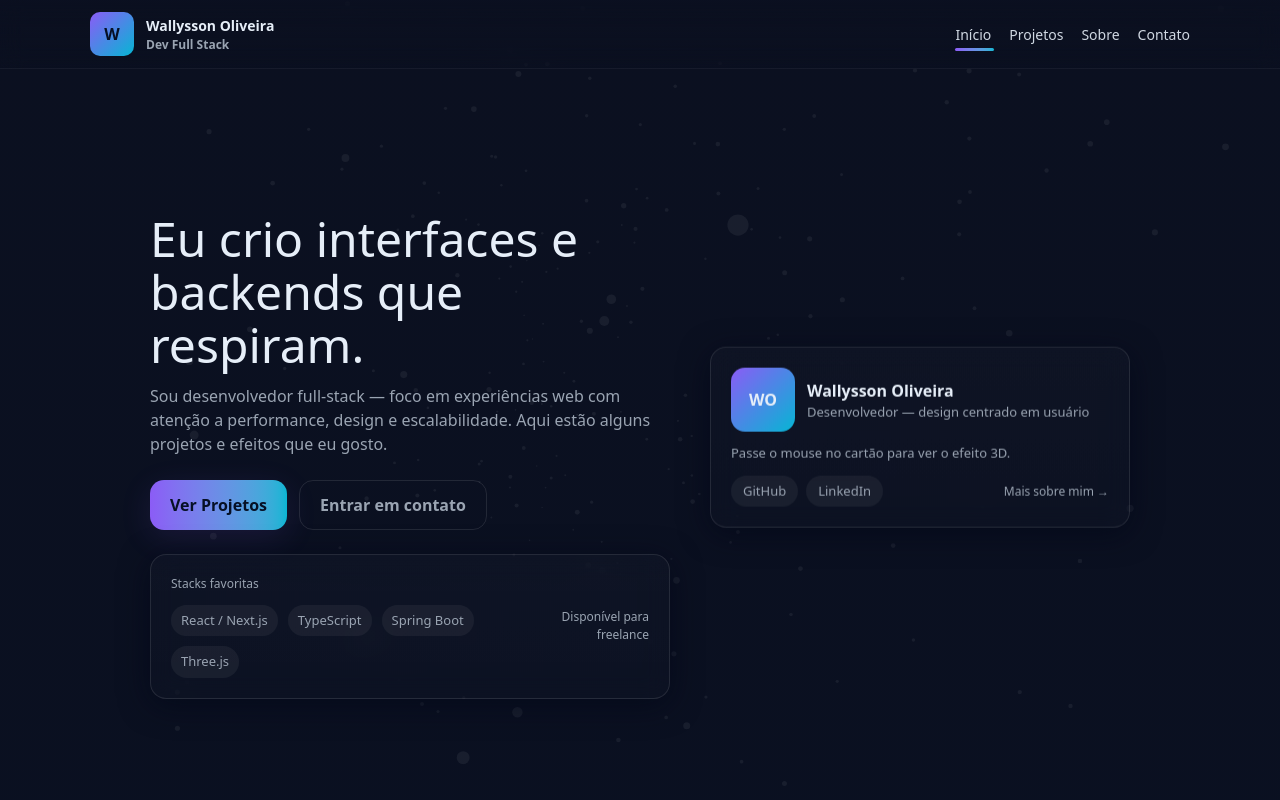
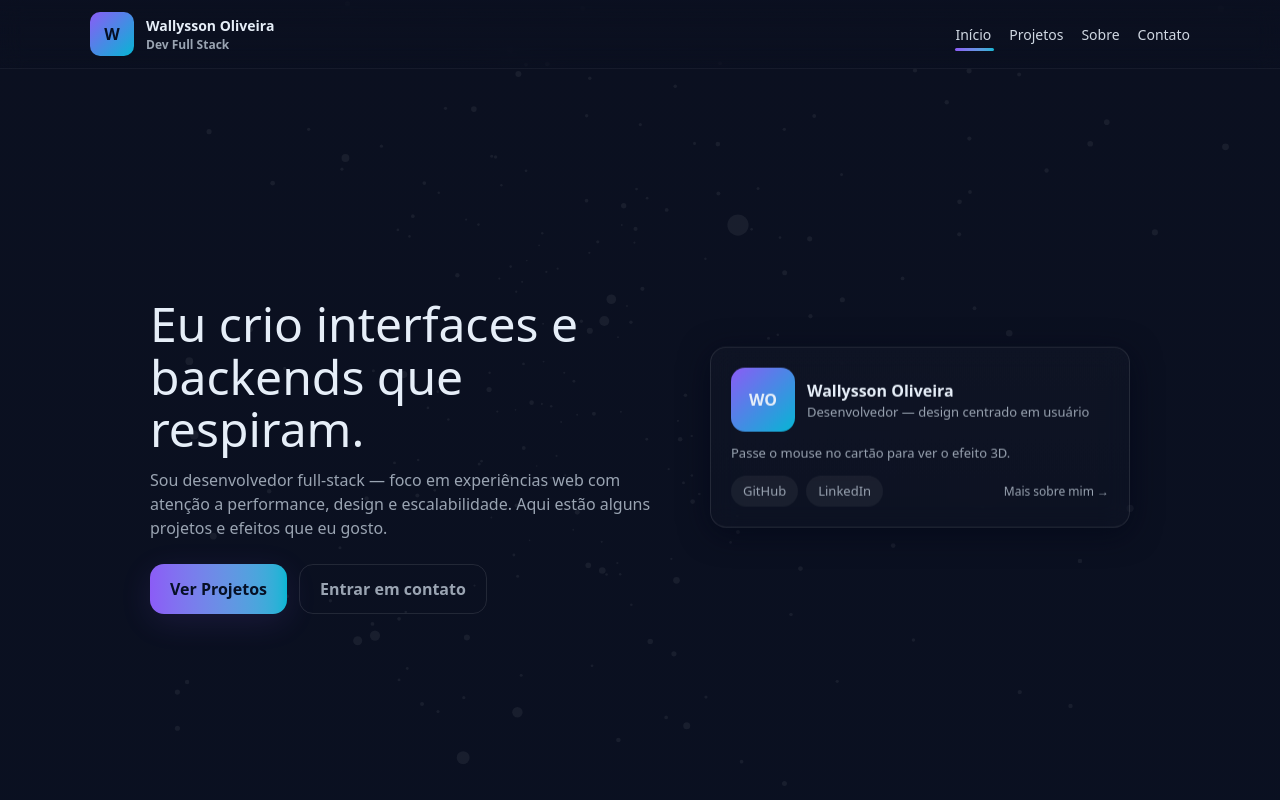
Before and after one commit to WallyssonSousa/my-portfolio, a Next.js app: page / in a window 1280 px wide. Shown: the top 800 px of the page. Built offline with nearby package versions, Linux system fonts and the light colour scheme.

Commit message:
Feat: Removendo sessão, e realizando enquadramento visual sem sessão removida

```diff
--- a/components/hero.tsx
+++ b/components/hero.tsx
@@ -1,24 +1,18 @@
 export default function Hero() {
   return (
-    <section
-      id="home"
-      className="hero relative isolate grid min-h-[100vh] items-center px-5 pt-24 sm:pt-28"
-    >
+    <section id="home" className="hero relative isolate grid min-h-[100vh] items-center px-5 pt-24 sm:pt-28">
       <div className="hero-inner grid grid-cols-1 items-center gap-10 md:grid-cols-[1fr_420px]">
         {/* Coluna Esquerda */}
         <div>
           <h1 className="headline m-0 text-[clamp(26px,6vw,48px)] leading-[1.1]">
             Eu crio interfaces e backends que{" "}
-            <span className="bg-gradient-to-r from-[#8b5cf6] to-[#06b6d4] bg-clip-text text-transparent">
-              respiram
-            </span>
+            <span className="bg-gradient-to-r from-[#8b5cf6] to-[#06b6d4] bg-clip-text text-transparent">respiram</span>
             .
           </h1>
 
           <p className="sub mt-3 max-w-[540px] text-[15px] text-[#9aa4b2] sm:text-[16px]">
-            Sou desenvolvedor full-stack — foco em experiências web com atenção
-            a performance, design e escalabilidade. Aqui estão alguns projetos e
-            efeitos que eu gosto.
+            Sou desenvolvedor full-stack — foco em experiências web com atenção a performance, design e escalabilidade.
+            Aqui estão alguns projetos e efeitos que eu gosto.
           </p>
 
           {/* CTAs */}
@@ -36,30 +30,6 @@ export default function Hero() {
               Entrar em contato
             </a>
           </div>
-
-          {/* Card Hero */}
-          <div className="card-hero mt-6 rounded-2xl border border-white/10 bg-[linear-gradient(180deg,rgba(255,255,255,0.02),rgba(255,255,255,0.01))] p-5 shadow-[0_6px_30px_rgba(2,6,23,0.6)] backdrop-blur-md">
-            <div className="flex flex-col gap-4 sm:flex-row sm:items-center sm:justify-between">
-              <div>
-                <div className="text-[12px] text-[#9aa4b2]">
-                  Stacks favoritas
-                </div>
-                <div className="skills mt-3 flex flex-wrap gap-2.5">
-                  {["React / Next.js", "TypeScript", "Spring Boot", "Three.js"].map((stack) => (
-                    <div
-                      key={stack}
-                      className="chip inline-flex items-center justify-center rounded-full bg-white/5 px-2.5 py-1.5 text-[13px] text-[#9aa4b2]"
-                    >
-                      {stack}
-                    </div>
-                  ))}
-                </div>
-              </div>
-              <div className="text-left sm:text-right text-[12px] text-[#9aa4b2]">
-                Disponível para freelance
-              </div>
-            </div>
-          </div>
         </div>
 
         {/* Coluna Direita */}
@@ -74,15 +44,11 @@ export default function Hero() {
               </div>
               <div>
                 <div className="font-bold">Wallysson Oliveira</div>
-                <div className="text-[13px] text-[#9aa4b2]">
-                  Desenvolvedor — design centrado em usuário
-                </div>
+                <div className="text-[13px] text-[#9aa4b2]">Desenvolvedor — design centrado em usuário</div>
               </div>
             </div>
 
-            <div className="mt-3 text-[13px] text-[#9aa4b2]">
-              Passe o mouse no cartão para ver o efeito 3D.
-            </div>
+            <div className="mt-3 text-[13px] text-[#9aa4b2]">Passe o mouse no cartão para ver o efeito 3D.</div>
 
             <div className="mt-3 flex flex-col gap-3 sm:flex-row sm:items-center sm:justify-between">
               <div className="flex gap-2">
@@ -99,9 +65,7 @@ export default function Hero() {
                   LinkedIn
                 </a>
               </div>
-              <div className="text-[12px] text-[#9aa4b2]">
-                Mais sobre mim →
-              </div>
+              <div className="text-[12px] text-[#9aa4b2]">Mais sobre mim →</div>
             </div>
           </div>
         </div>
```
